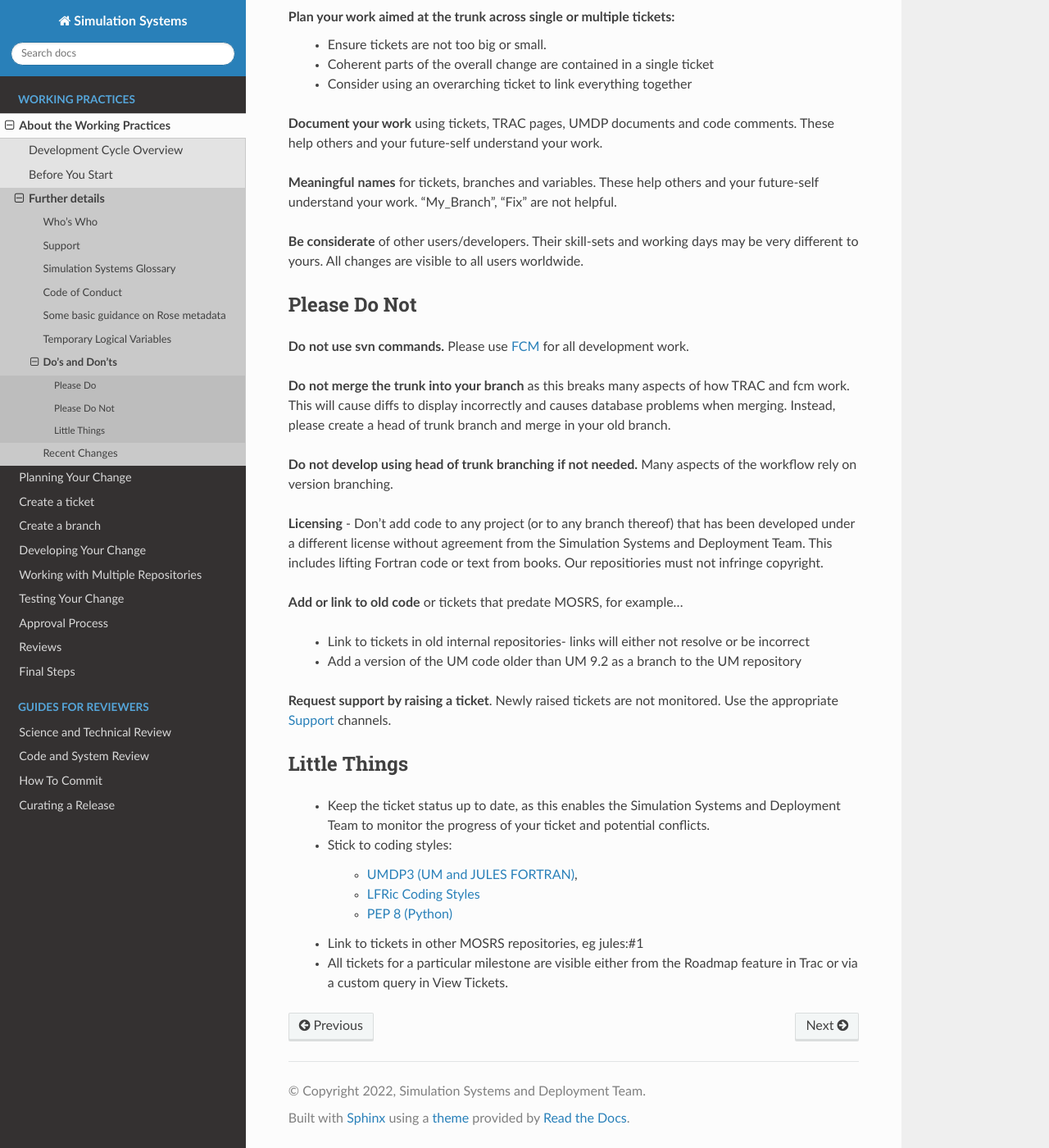
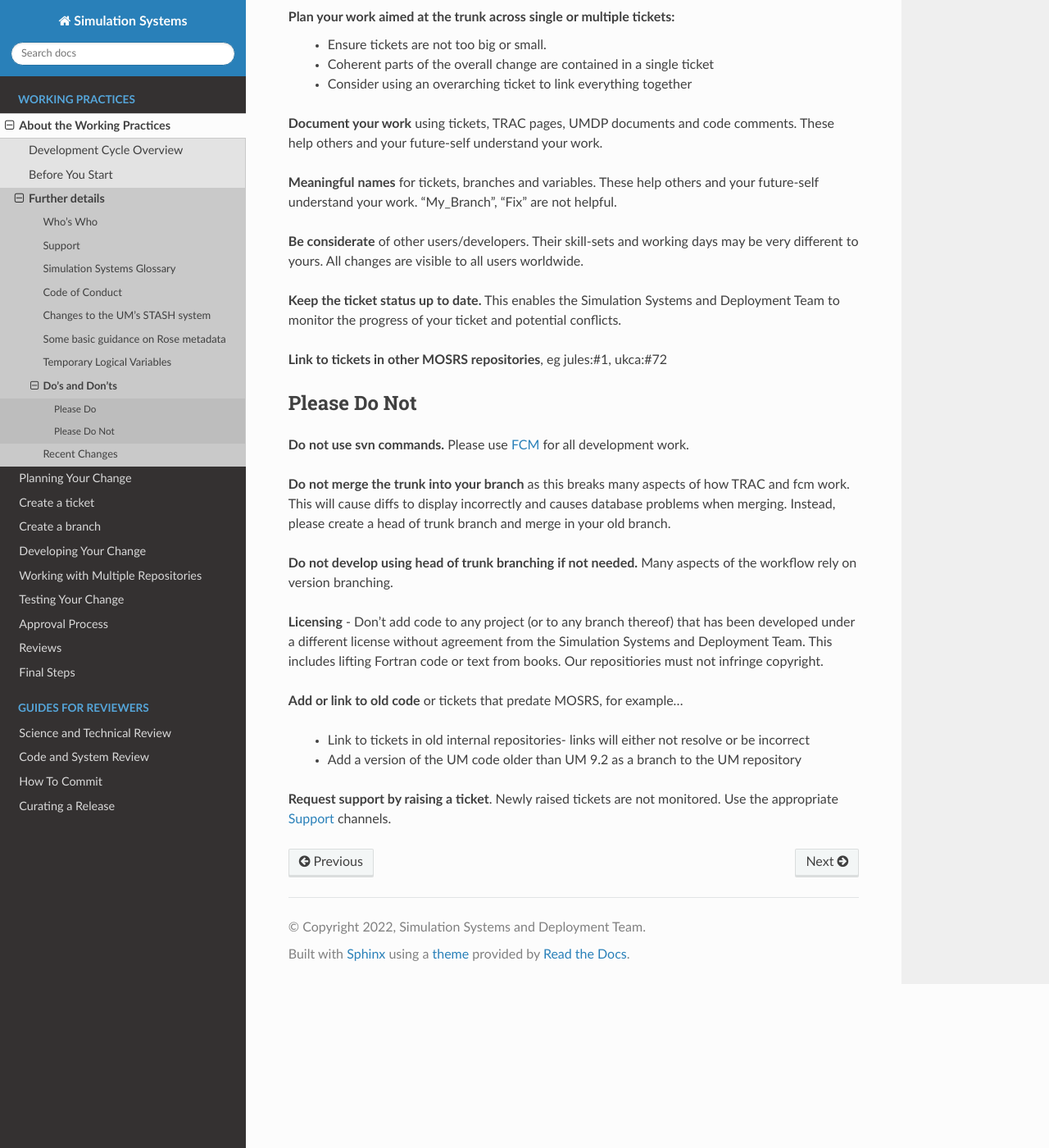
Before and after one commit to MetOffice/simulation-systems, a Sphinx documentation site: the page built from source/WorkingPractices/dos_donts.rst, in a window 1280 px wide and 1400 px high, scrolled down 276 px. Shown: the whole window at 82% size. Built offline with Sphinx 7.4.7 and the Read the Docs theme 2.0.0, drawn with Linux system fonts in a browser that asks for light colours; pages that are not in the unit, such as notebooks, are missing from menus.

Commit message:
reshuffle 'little things' into other homes

```diff
--- a/source/WorkingPractices/dos_donts.rst
+++ b/source/WorkingPractices/dos_donts.rst
@@ -18,6 +18,11 @@ comments. These help others and your future-self understand your work.
 your future-self understand your work. "My_Branch", "Fix" are not helpful.
 
 **Be considerate** of other users/developers. Their skill-sets and working days may be very different to yours. All changes are visible to all users worldwide.
+
+**Keep the ticket status up to date.** This enables the Simulation Systems
+and Deployment Team to monitor the progress of your ticket and potential conflicts.
+
+**Link to tickets in other MOSRS repositories**, eg jules:#1, ukca:#72
 
 Please Do Not
 -------------
@@ -44,20 +49,3 @@ text from books. Our repositiories must not infringe copyright.
 
 **Request support by raising a ticket**. Newly raised tickets are not monitored.
 Use the appropriate :ref:`support` channels.
-
-Little Things
--------------
-
-    * Keep the ticket status up to date, as this enables the Simulation Systems
-      and Deployment Team to monitor the progress of your ticket and potential conflicts.
-
-    * Stick to coding styles:
-
-        * `UMDP3 (UM and JULES FORTRAN) <https://code.metoffice.gov.uk/doc/um/latest/umdp.html#003>`_,
-        * `LFRic Coding Styles <https://code.metoffice.gov.uk/trac/lfric/wiki/LFRicTechnical/CodingStandards>`_
-        * `PEP 8 (Python) <https://legacy.python.org/dev/peps/pep-0008/>`_
-
-    * Link to tickets in other MOSRS repositories, eg jules:#1
-
-    * All tickets for a particular milestone are visible either from the Roadmap
-      feature in Trac or via a custom query in View Tickets.
--- a/source/WorkingPractices/planning_your_change.rst
+++ b/source/WorkingPractices/planning_your_change.rst
@@ -38,9 +38,9 @@ are that you're doing something wrong. Please do seek advice.
 and things to avoid, so it is useful for the developer to be aware of these. For the UM, a
 *umpd3* checker is available along with a code styling script.
 
-..
-  Could we link one or more code standards document here? Or are they too model-specific,
-  or non-existant?
+* `UMDP3 (UM and JULES FORTRAN) <https://code.metoffice.gov.uk/doc/um/latest/umdp.html#003>`_,
+* `LFRic Coding Styles <https://code.metoffice.gov.uk/trac/lfric/wiki/LFRicTechnical/CodingStandards>`_
+* `PEP 8 (Python) <https://legacy.python.org/dev/peps/pep-0008/>`_
 
 **Who will SciTech review the change?** This is a useful consideration as not everyone who uses the
 repository has the knowledge or experience to review every ticket that is being developed. It can be worth
--- a/source/WorkingPractices/tickets.rst
+++ b/source/WorkingPractices/tickets.rst
@@ -70,6 +70,9 @@ a milestone for the next release, or a milestone without a deadline date.
   doing the early development and especially if you are unsure as to which
   release cycle your change will make. This prevents you from being chased
   by the SSD team when the release deadline draws near.
+
+All tickets for a particular milestone are visible either from the Roadmap
+feature in Trac or via a custom query in View Tickets.
 
 Cc:
 ---
--- a/source/WorkingPractices/working_practices.rst
+++ b/source/WorkingPractices/working_practices.rst
@@ -105,8 +105,7 @@ Further details
    support
    glossary
    code_of_conduct
-
-    um_stashmaster
+   um_stashmaster
    metadata_guidance
    temp_logicals
    dos_donts
```
